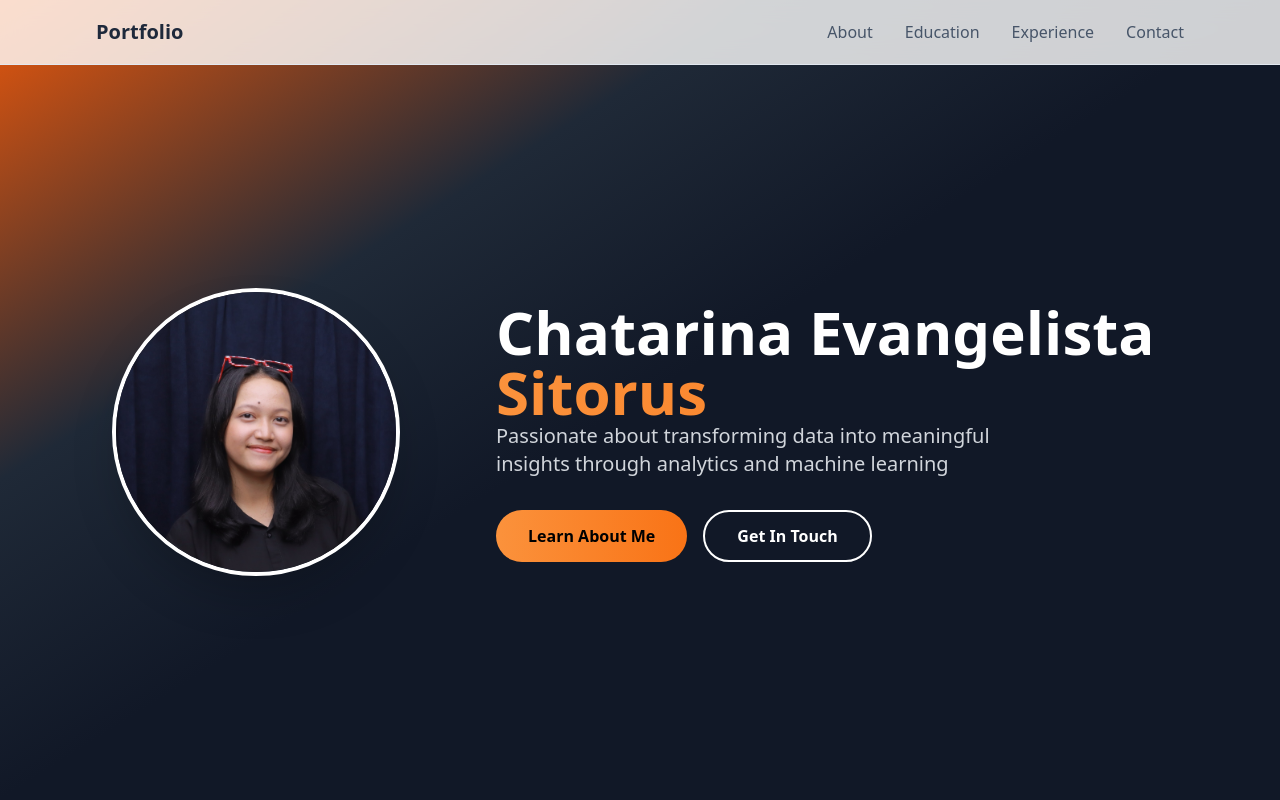
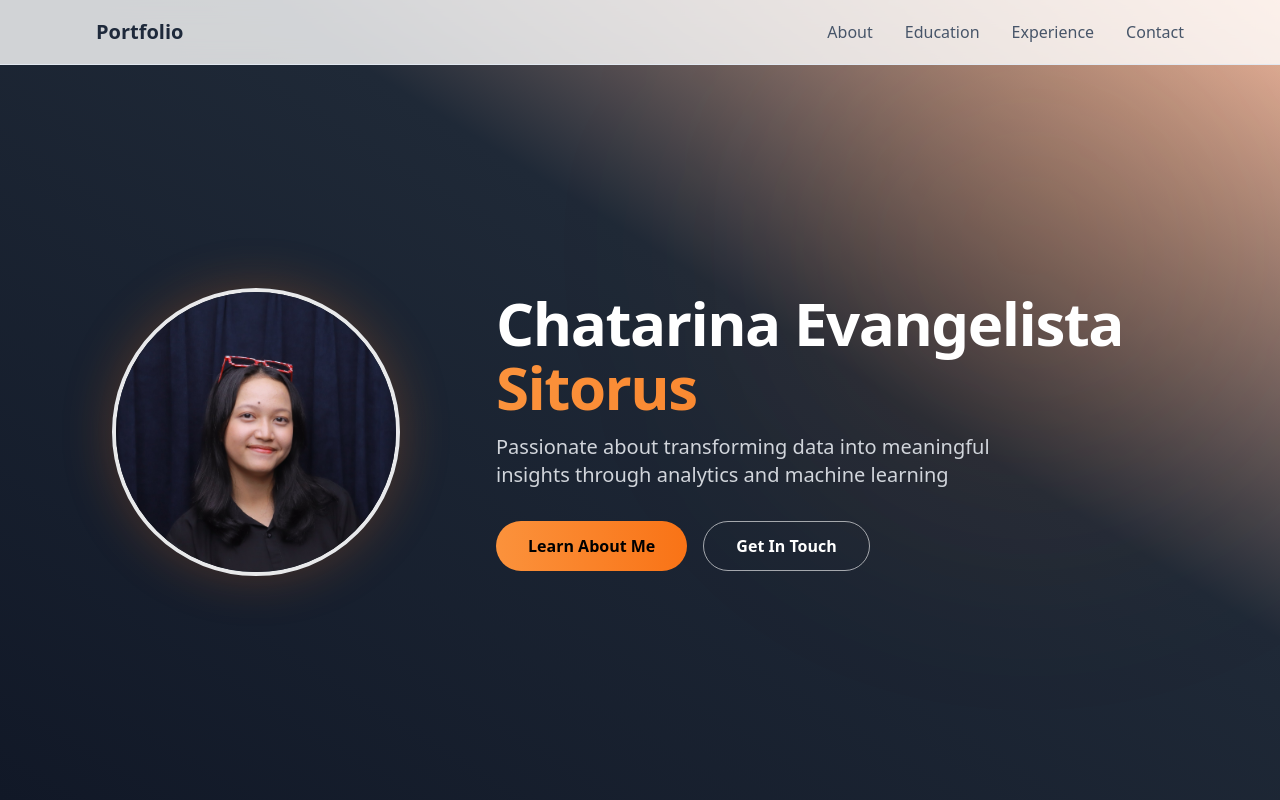
Before and after one commit to Chatarinaeva/portfolio-chatarinaeva, a React (Vite) app: page / in a window 1280 px wide. Shown: the top 800 px of the page. Built offline with nearby package versions, Linux system fonts and the light colour scheme.

Commit message:
Refactor Hero Section styles and button effects

```diff
--- a/src/App.tsx
+++ b/src/App.tsx
@@ -86,10 +86,11 @@ function App() {
       </section> */}
 
     {/* Hero Section */}
-    <section className="h-auto min-h-screen pt-20 sm:pt-16 flex items-center px-4 sm:px-6 lg:px-16 bg-gradient-to-br from-orange-600 from-[0%] via-gray-800 via-[30%] to-gray-900 to-[50%]">
-      <div className="max-w-6xl mx-auto flex flex-col md:flex-row items-center md:items-center gap-12 w-full md:pl-12">
+    <section className="h-auto min-h-screen pt-20 sm:pt-16 flex items-center px-4 sm:px-6 lg:px-16 bg-gradient-to-bl from-orange-600/40 via-gray-800 via-[40%] to-gray-900 relative overflow-hidden">
+      <div className="absolute top-0 right-0 w-[500px] h-[500px] bg-orange-500/10 rounded-full blur-[120px] pointer-events-none hidden md:block" />
+      <div className="max-w-6xl mx-auto flex flex-col md:flex-row items-center md:items-center gap-12 w-full md:pl-12 relative z-10">
         <div className="flex-shrink-0">
-          <div className="w-40 h-40 sm:w-48 sm:h-48 md:w-72 md:h-72 rounded-full overflow-hidden shadow-2xl border-4 border-white mx-auto md:mx-0">
+          <div className="w-40 h-40 sm:w-48 sm:h-48 md:w-72 md:h-72 rounded-full overflow-hidden shadow-[0_0_50px_rgba(249,115,22,0.25)] border-4 border-white/90 mx-auto md:mx-0">
             <img
               src="/profilepic.jpeg"
               alt="Chatarina Evangelista Sitorus"
@@ -98,25 +99,25 @@ function App() {
           </div>
         </div>
         <div className="text-center md:text-left md:ml-12 flex-1">
-          <h1 className="text-4xl sm:text-5xl lg:text-6xl font-bold text-white">
+          <h1 className="text-4xl sm:text-5xl lg:text-6xl font-bold text-white tracking-tight">
             Chatarina Evangelista
-            <span className="block text-transparent bg-clip-text bg-gradient-to-r from-orange-400 to-orange-500">
+            <span className="block text-transparent bg-clip-text bg-gradient-to-r from-orange-400 to-orange-500 mt-1">
               Sitorus
             </span>
           </h1>
-          <p className="text-lg sm:text-xl text-gray-300 mb-8 max-w-md md:max-w-lg">
+          <p className="text-lg sm:text-xl text-gray-300 mt-4 mb-8 max-w-md md:max-w-lg leading-relaxed">
             Passionate about transforming data into meaningful insights through analytics and machine learning
           </p>
           <div className="flex flex-col sm:flex-row gap-4 justify-center md:justify-start">
             <button
               onClick={() => scrollToSection('about')}
-              className="bg-gradient-to-r from-orange-400 to-orange-500 text-black px-8 py-3 rounded-full font-semibold hover:shadow-lg transform hover:-translate-y-1 transition-all duration-300"
+              className="bg-gradient-to-r from-orange-400 to-orange-500 text-black px-8 py-3 rounded-full font-semibold hover:shadow-[0_0_25px_rgba(249,115,22,0.4)] transform hover:-translate-y-0.5 transition-all duration-300"
             >
               Learn About Me
             </button>
             <button
               onClick={() => scrollToSection('contact')}
-              className="border-2 border-white text-white px-8 py-3 rounded-full font-semibold hover:bg-orange-500 hover:text-black transition-all duration-300"
+              className="border border-white/60 text-white px-8 py-3 rounded-full font-semibold hover:bg-white hover:text-black transition-all duration-300"
             >
               Get In Touch
             </button>
```
